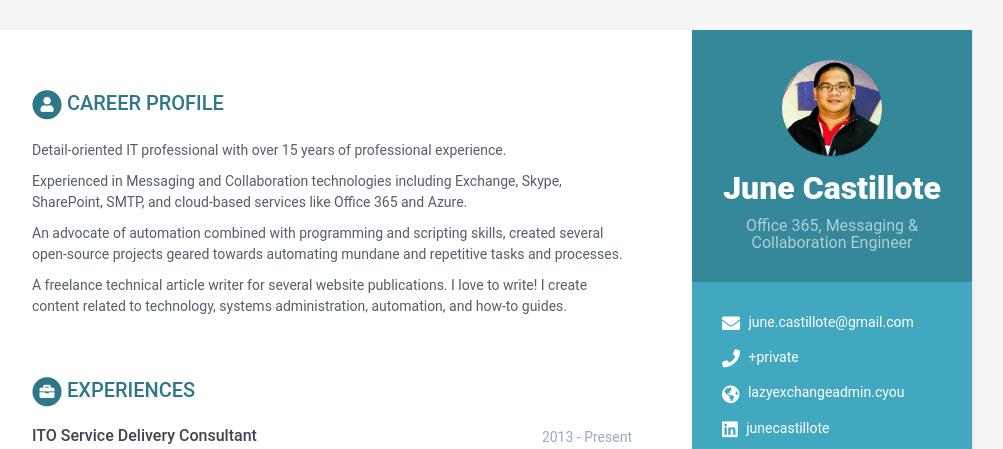
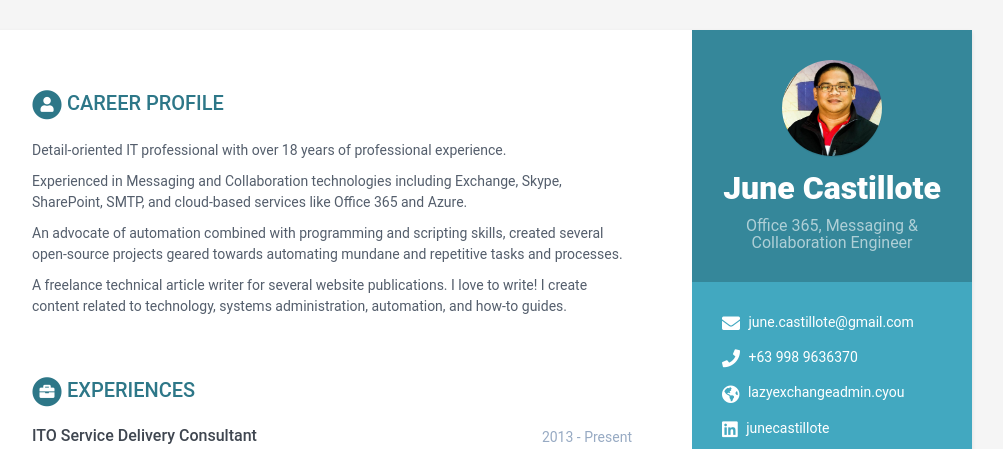
Before and after one commit to junec1982/junec1982.github.io, a Jekyll site: the page built from index.html, in a window 1280 px wide and 900 px high. Shown: the top 449 px of the window, without its empty margins (168-1171 px from the left). Built offline with Jekyll 4.4.1, drawn with Linux system fonts in a browser that asks for light colours.

Commit message:
Update data.yml

```diff
--- a/_data/data.yml
+++ b/_data/data.yml
@@ -13,7 +13,7 @@ sidebar:
 
     # Sidebar links
     email: june.castillote@gmail.com
-    phone: +private
+    phone: +63 998 9636370
     website: lazyexchangeadmin.cyou #do not add http://
     linkedin: junecastillote
     github: junecastillote
@@ -45,7 +45,7 @@ sidebar:
 career-profile:
     title: Career Profile
     summary: |
-      Detail-oriented IT professional with over 15 years of professional experience.
+      Detail-oriented IT professional with over 18 years of professional experience.
 
       Experienced in Messaging and Collaboration technologies including Exchange, Skype, SharePoint, SMTP,
       and cloud-based services like Office 365 and Azure.
```
